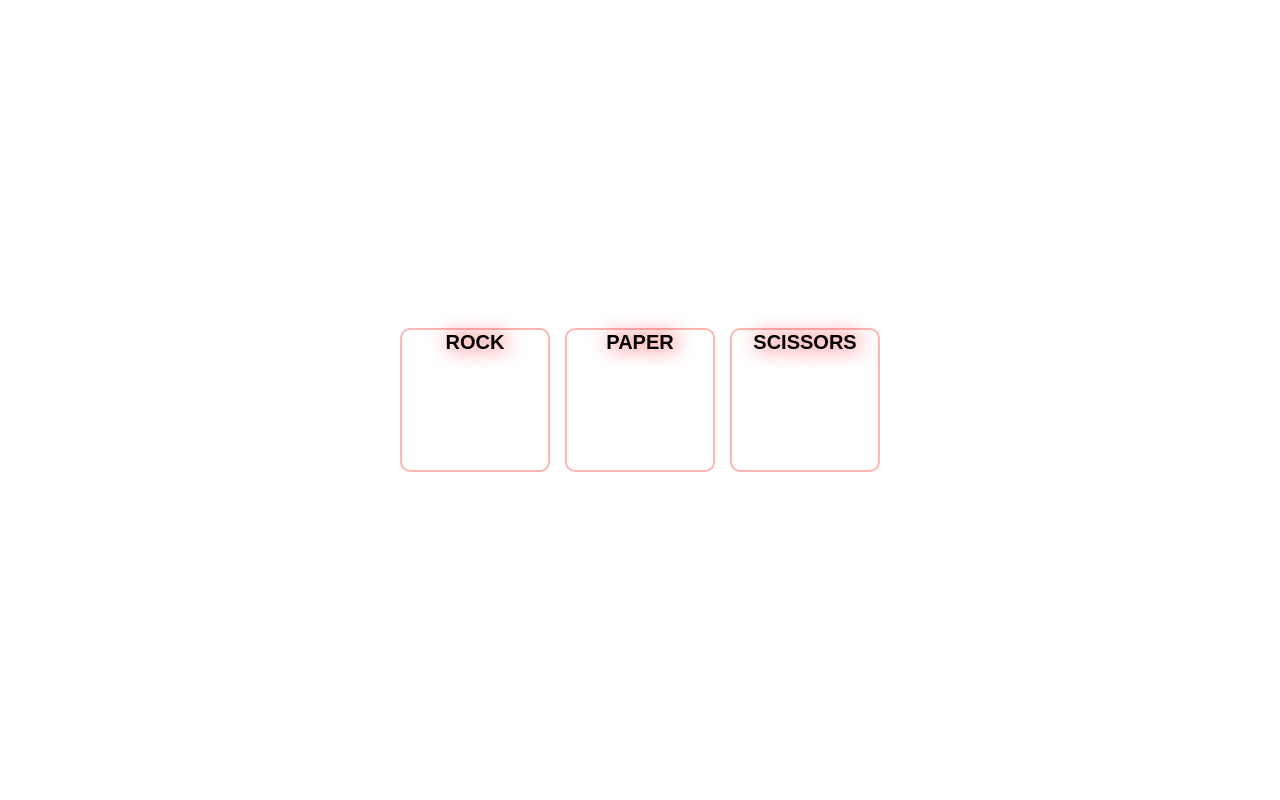
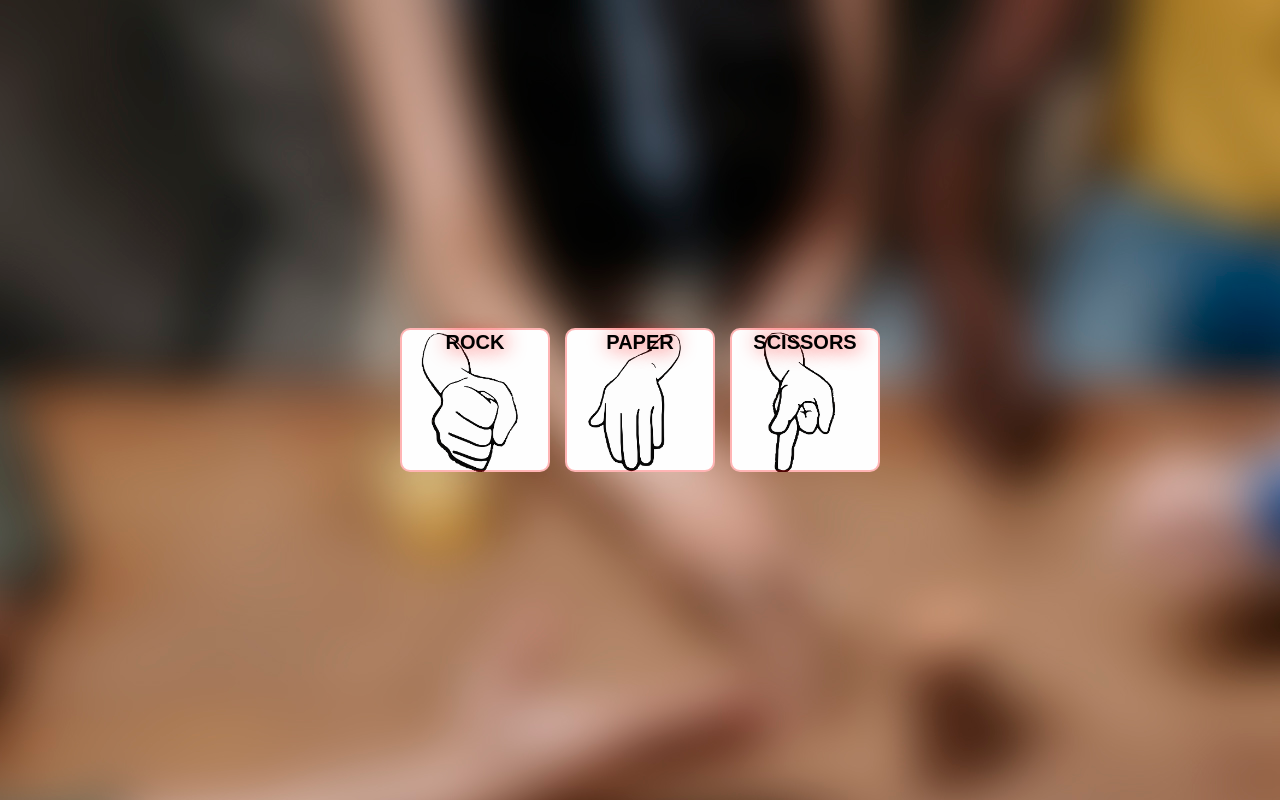
Before and after one commit to VoronovichDev/rock-paper-scissors-JS, a plain HTML site: page index.html in a window 1280 px wide. Drawn offline with Linux system fonts and the light colour scheme; the site is published under a folder, as on GitHub Pages, so addresses that start at the root find nothing.

Commit message:
fixed imports

```diff
--- a/style.css
+++ b/style.css
@@ -4,7 +4,7 @@ body {
    height: 100vh;
    margin: 0;
    padding: 0;
-   background: url('/img/bg.jpg');
+   background: url('img/bg.jpg');
 }
 
 .reset {
@@ -96,13 +96,13 @@ body {
 }
 
 .rock {
-   background: url('/img/rock.png') -20px -15px/120% auto no-repeat;
+   background: url('img/rock.png') -20px -15px/120% auto no-repeat;
 }
 
 .paper {
-   background: url('/img/paper.png') -20px -15px/120% auto no-repeat;
+   background: url('img/paper.png') -20px -15px/120% auto no-repeat;
 }
 
 .scissors {
-   background: url('/img/scissors.png') -20px -15px/120% auto no-repeat;
+   background: url('img/scissors.png') -20px -15px/120% auto no-repeat;
 }
```
